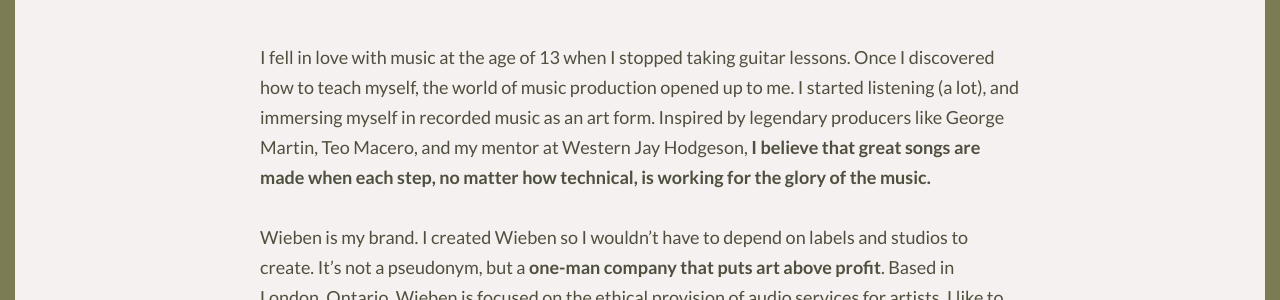
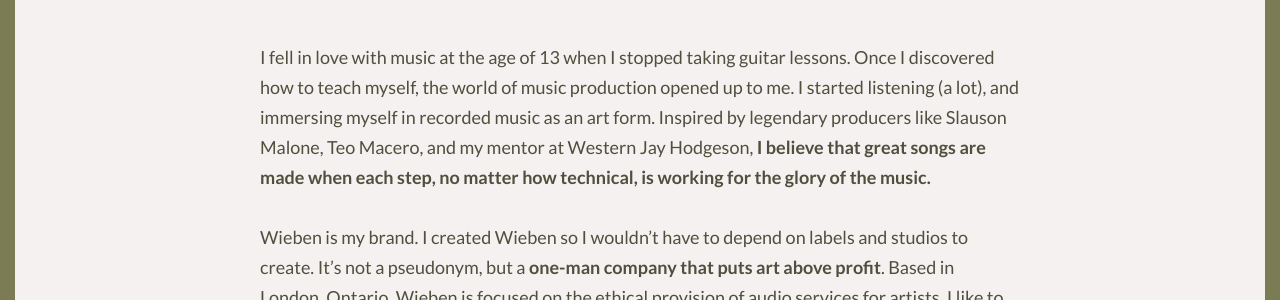
Before and after one commit to SamsonGoodenough/wieben-site, a Jekyll site: the page built from about.md, in a window 1280 px wide. Shown: the part 206-506 px from the top of the page. Built offline with Jekyll 4.4.1, drawn with Linux system fonts in a browser that asks for light colours; some web fonts are replaced.

Commit message:
bio tweak 2

```diff
--- a/about.md
+++ b/about.md
@@ -18,7 +18,7 @@
        # credit: '@_chloejpg'
         #link: https://www.instagram.com/_chloejpg/
 ---
-I fell in love with music at the age of 13 when I stopped taking guitar lessons.  Once I discovered how to teach myself, the world of music production opened up to me.  I started listening (a lot), and immersing myself in recorded music as an art form.  Inspired by legendary producers like George Martin, Teo Macero, and my mentor at Western Jay Hodgeson, **I believe that great songs are made when each step, no matter how technical, is working for the glory of the music.**
+I fell in love with music at the age of 13 when I stopped taking guitar lessons.  Once I discovered how to teach myself, the world of music production opened up to me.  I started listening (a lot), and immersing myself in recorded music as an art form.  Inspired by legendary producers like Slauson Malone, Teo Macero, and my mentor at Western Jay Hodgeson, **I believe that great songs are made when each step, no matter how technical, is working for the glory of the music.**
 
 Wieben is my brand.  I created Wieben so I wouldn't have to depend on labels and studios to create.  It's not a pseudonym, but a **one-man company that puts art above profit**.  Based in London, Ontario, Wieben is focused on the ethical provision of audio services for artists.  I like to focus on everything technical— mixing (live or in the studio), recording, producing— and doing so at a flat rate without taking royalties.
 
```
